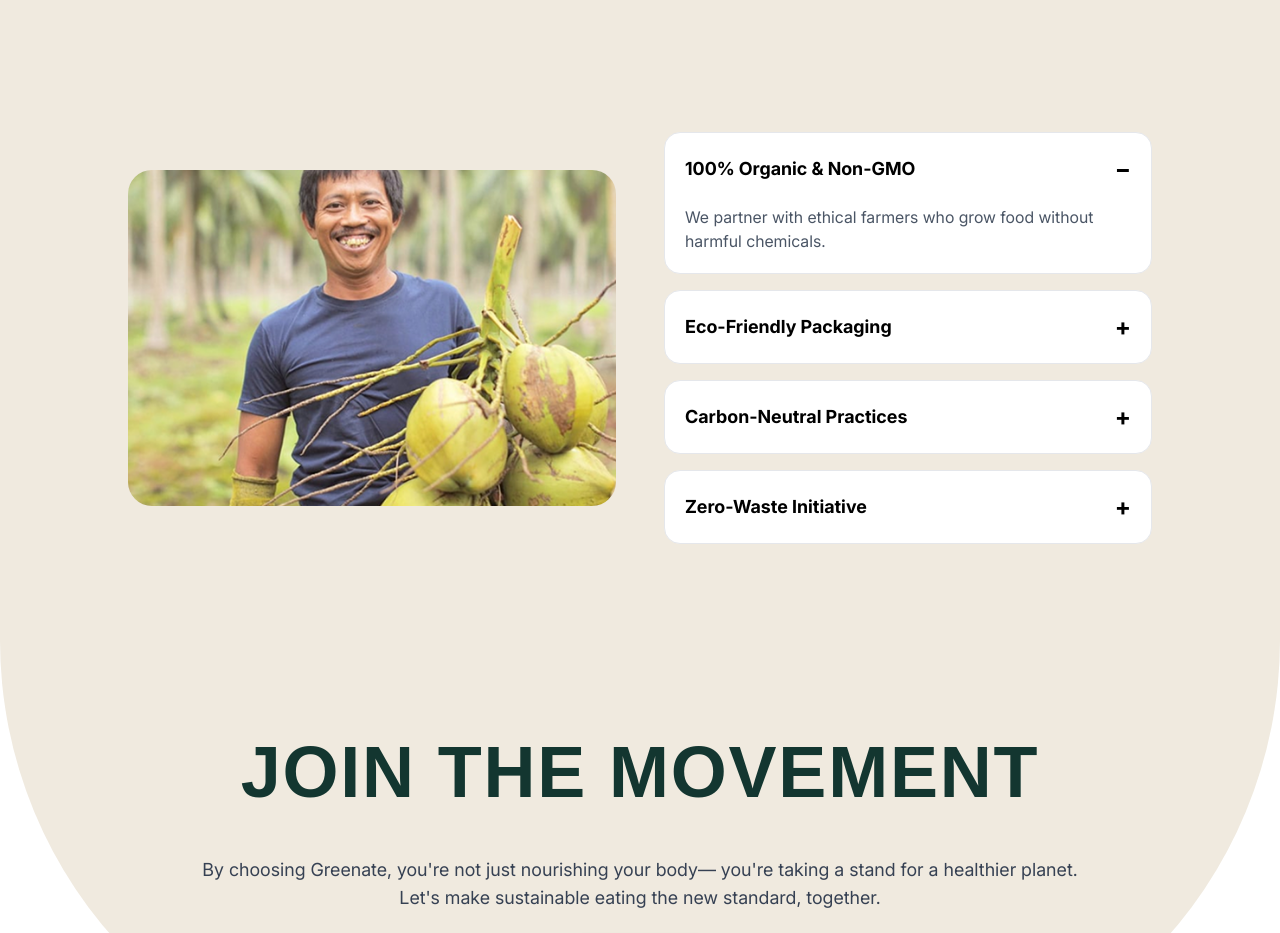
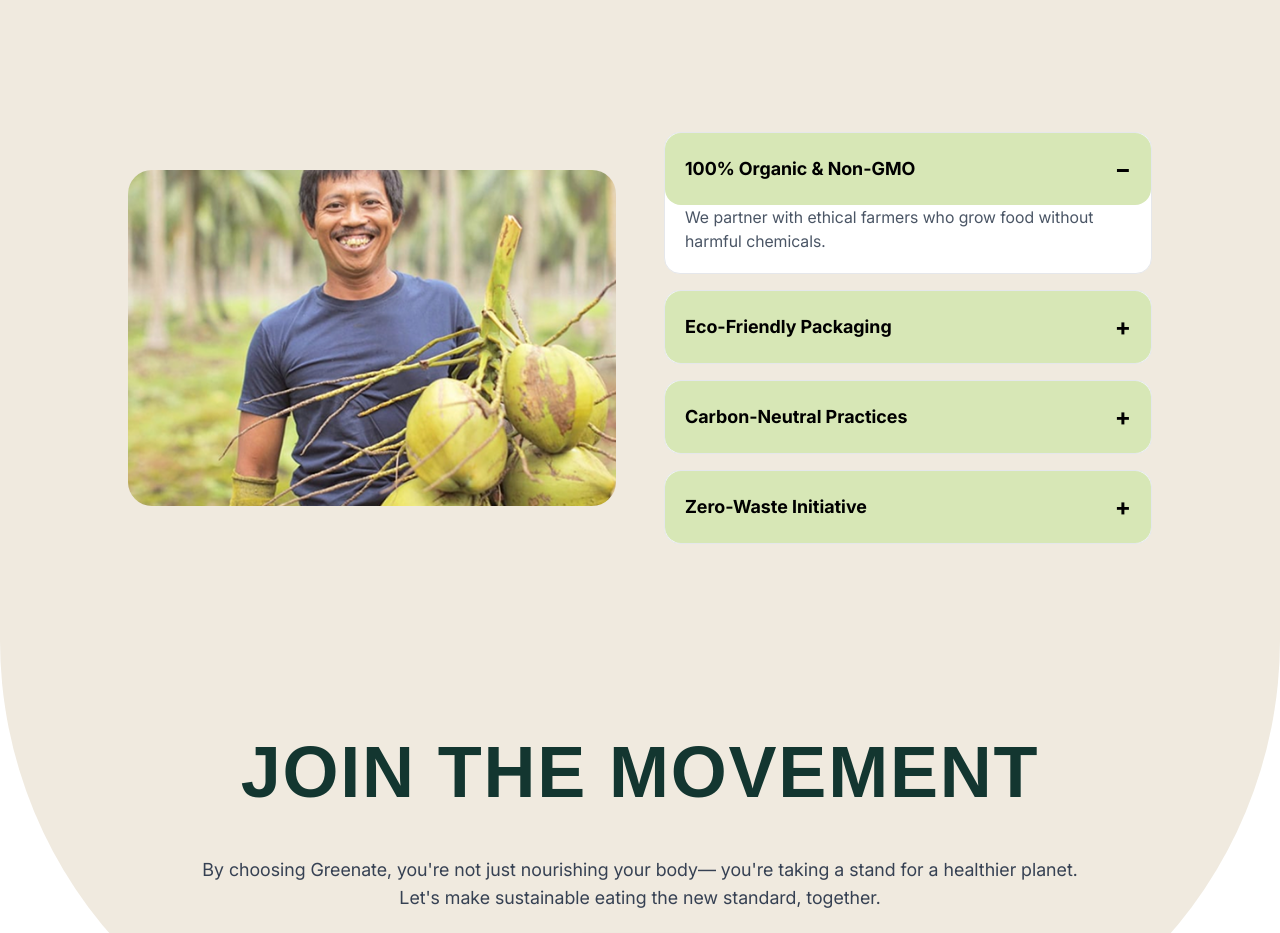
Before and after one commit to Rizkydba/greenate-react, a React (Vite) app: page / in a window 1280 px wide. Shown: the part 2340-3273 px from the top of the page. Built offline with nearby package versions, Linux system fonts and the light colour scheme; a web font is replaced by a local one.

Commit message:
style: refine sustainability section styling

```diff
--- a/src/components/home/SustainabilitySection.jsx
+++ b/src/components/home/SustainabilitySection.jsx
@@ -58,7 +58,7 @@ const SustainabilitySection = () => {
                   onClick={() =>
                     setActive(active === index ? null : index)
                   }
-                  className="flex w-full items-center justify-between p-5 text-left"
+                  className="flex w-full items-center justify-between p-5 text-left bg-secondary rounded-2xl"
                 >
                   <span className="font-inter text-lg font-semibold">
                     {item.title}
```
